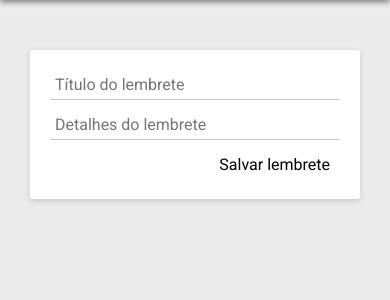
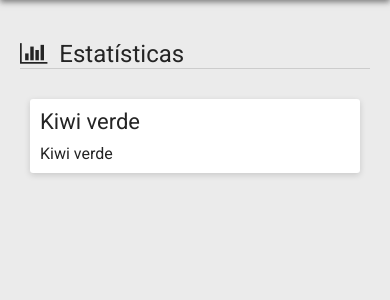
Before and after one commit to AndrewMaltaBR/Sysne, a PHP site: page /sysne/pt/index.php in a window 390 px wide. Shown: the part 60-360 px from the top of the page. Run offline with PHP 8.4, Linux system fonts and the light colour scheme; some libraries are stand-ins or nearby versions.

Commit message:
Responsive updates and page control

```diff
--- a/assets/css/style.css
+++ b/assets/css/style.css
@@ -96,13 +96,18 @@
   color: var(--dark-font);
   margin: 0 5px;
   padding: 15px 20px;
+  cursor: pointer;
   -webkit-transition: all 200ms ease-in-out;
   -moz-transition: all 200ms ease-in-out;
   transition: all 200ms ease-in-out;
 }
 
-.nav a:hover {
-  background-color: rgba(0,0,0,.07);
+.nav a.active {
+  background-color: rgba(0,0,0,.1);
+}
+
+.nav a:not(.active):hover {
+  background-color: rgba(0,0,0,.05);
 }
 
 /* main */
@@ -123,7 +128,35 @@
 }
 
 .main .title {
+  border-bottom: 1px solid #CCCCCC;
+  color: var(--dark-font);
+  margin-bottom: 20px;
+}
 
+/* content */
+
+.content {}
+
+.content.products {
+  columns: 4;
+}
+
+@media only screen and (max-width: 1180px) {
+  .content.products {
+    columns: 3;
+  }
+}
+
+@media only screen and (max-width: 960px) {
+  .content.products {
+    columns: 2;
+  }
+}
+
+@media only screen and (max-width: 480px) {
+  .content.products {
+    columns: 1;
+  }
 }
 
 /* card */
@@ -131,7 +164,7 @@
 .card {
   position: relative;
   margin: 10px;
-  padding: 20px;
+  padding: 10px;
   width: calc(100% - 20px);
   background-color: white;
   border-radius: 3px;
@@ -144,6 +177,24 @@
   font-size: 22px;
   color: var(--dark-font);
   margin-bottom: 10px;
+  border: none;
+}
+
+.card.product {
+  width: calc(100% - 40px);
+}
+
+.card.product .title {
+  text-align: center;
+}
+
+.card .image {
+  height: 200px;
+  width: calc(100% + 20px);
+  margin: 0 -10px 10px -10px;
+  background-size: cover;
+  background-position: center;
+  background-repeat: no-repeat;
 }
 
 /* form */
--- a/assets/js/main.js
+++ b/assets/js/main.js
@@ -1,3 +1,7 @@
+/* initialize */
+
+var page = "estatisticas";
+loadCurrentPage();
 
 /* nav events */
 
@@ -8,3 +12,19 @@ $(".btn-nav").click(function () {
 	nav.toggleClass("show");
 	main.toggleClass("show");
 });
+
+$("[page]").click(function () {
+	page = $(this).attr("page");
+	loadCurrentPage();
+});
+
+/* functions */
+
+function loadCurrentPage() {
+	$(".main").load("pages/"+page+".php",function(response, status, xhr) {
+		if(status != "error") {
+			$(".nav a.active").removeClass("active");
+			$(".nav a[page='"+page+"']").addClass("active");
+		}
+	});
+}
--- a/pt/index.php
+++ b/pt/index.php
@@ -3,10 +3,11 @@
   <head>
     <meta charset="utf-8"/>
     <meta name="viewport" content="width=device-width, initial-scale=1.0" />
-    <title>Sysne - Painel</title>
+    <link rel="icon" type="image/png" href="../assets/img/SysneDarkLogo.png" />
+    <title>Sysne - Estatísticas</title>
 
-    <link href="https://fonts.googleapis.com/css?family=Roboto" rel="stylesheet">
-    <link rel="stylesheet" href="https://cdnjs.cloudflare.com/ajax/libs/font-awesome/4.7.0/css/font-awesome.min.css">
+    <link href="https://fonts.googleapis.com/css?family=Roboto" rel="stylesheet" />
+    <link rel="stylesheet" href="https://cdnjs.cloudflare.com/ajax/libs/font-awesome/4.7.0/css/font-awesome.min.css" />
 
     <link rel="stylesheet" href="../assets/css/reset.css" />
     <link rel="stylesheet" href="../assets/css/style.css" />
@@ -21,20 +22,14 @@
     </header>
 
     <nav class="nav">
-      <a href="#"><i class="fa fa-bar-chart" aria-hidden="true"></i>&nbsp;&nbsp;Home</a>
-      <a href="#"><i class="fa fa-cubes" aria-hidden="true"></i>&nbsp;&nbsp;Estoque</a>
-      <a href="#"><i class="fa fa-users" aria-hidden="true"></i>&nbsp;&nbsp;Vendedores</a>
-      <a href="#"><i class="fa fa-shopping-cart" aria-hidden="true"></i>&nbsp;&nbsp;Vendas</a>
+      <a page="estatisticas"><i class="fa fa-bar-chart" aria-hidden="true"></i>&nbsp;&nbsp;Estatísticas</a>
+      <a page="estoque"><i class="fa fa-cubes" aria-hidden="true"></i>&nbsp;&nbsp;Estoque</a>
+      <a page="vendedores"><i class="fa fa-users" aria-hidden="true"></i>&nbsp;&nbsp;Vendedores</a>
+      <a page="vendas"><i class="fa fa-shopping-cart" aria-hidden="true"></i>&nbsp;&nbsp;Vendas</a>
     </nav>
 
     <main class="main">
-      <section class="card">
-        <form method="post" action="#">
-          <input type="text" name="title" placeholder="Título do lembrete" required />
-          <input type="text" name="details" placeholder="Detalhes do lembrete" />
-          <button class="btn" type="submit" name="new">Salvar lembrete</button>
-        </form>
-      </section>
+
     </main>
 
     <script type="text/javascript" src="../assets/js/main.js"></script>
--- /dev/null
+++ b/pt/pages/estatisticas.php
@@ -0,0 +1,11 @@
+<h2 class="title"><i class="fa fa-bar-chart" aria-hidden="true"></i>&nbsp;&nbsp;Estatísticas</h2>
+<article class="content">
+  <section class="card">
+    <div class="title">Kiwi verde</div>
+    <div class="details">Kiwi verde</div>
+  </section>
+</article>
+
+<script type="text/javascript">
+  $("title").html("Sysne - Estatísticas");
+</script>
```
Also changed, not shown: pt/pages/estoque.php (added, +47 -0 lines), assets/img/kiwi.jpg (added), assets/img/laranja.jpg (added).
